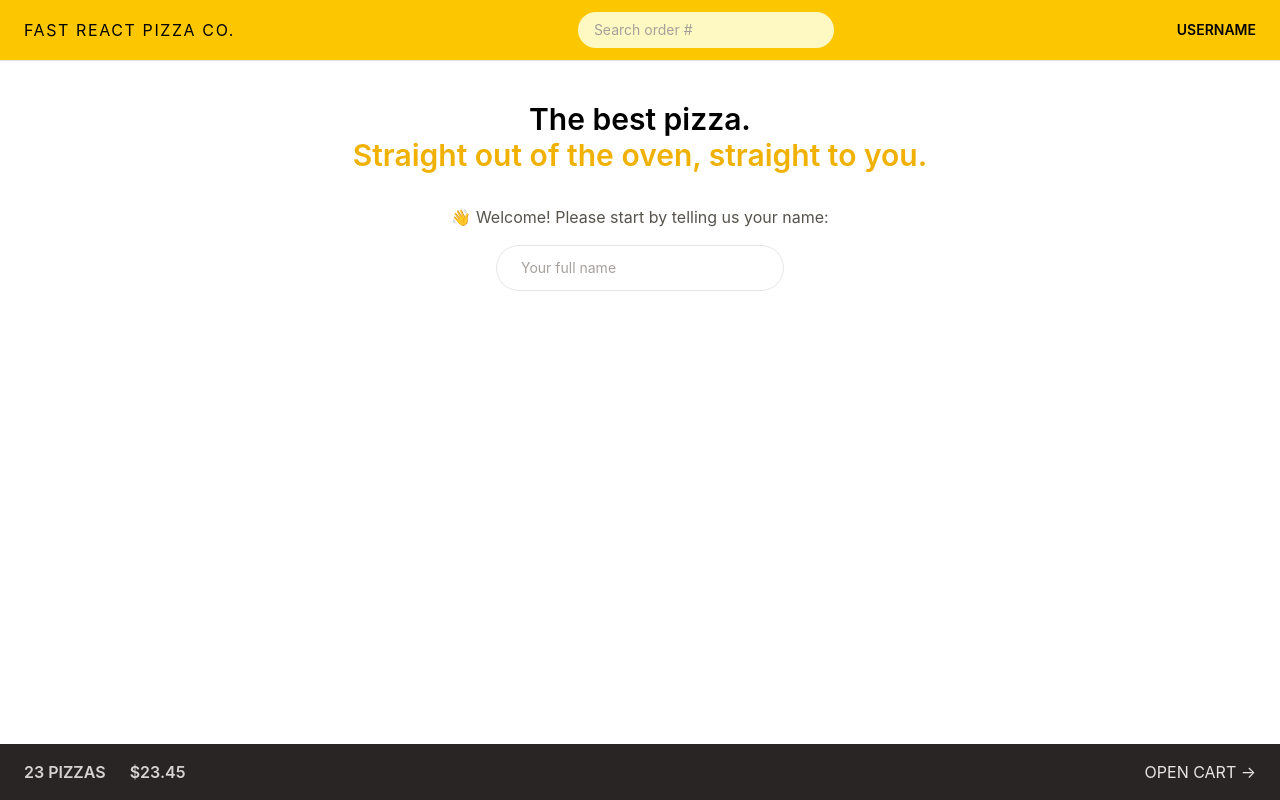
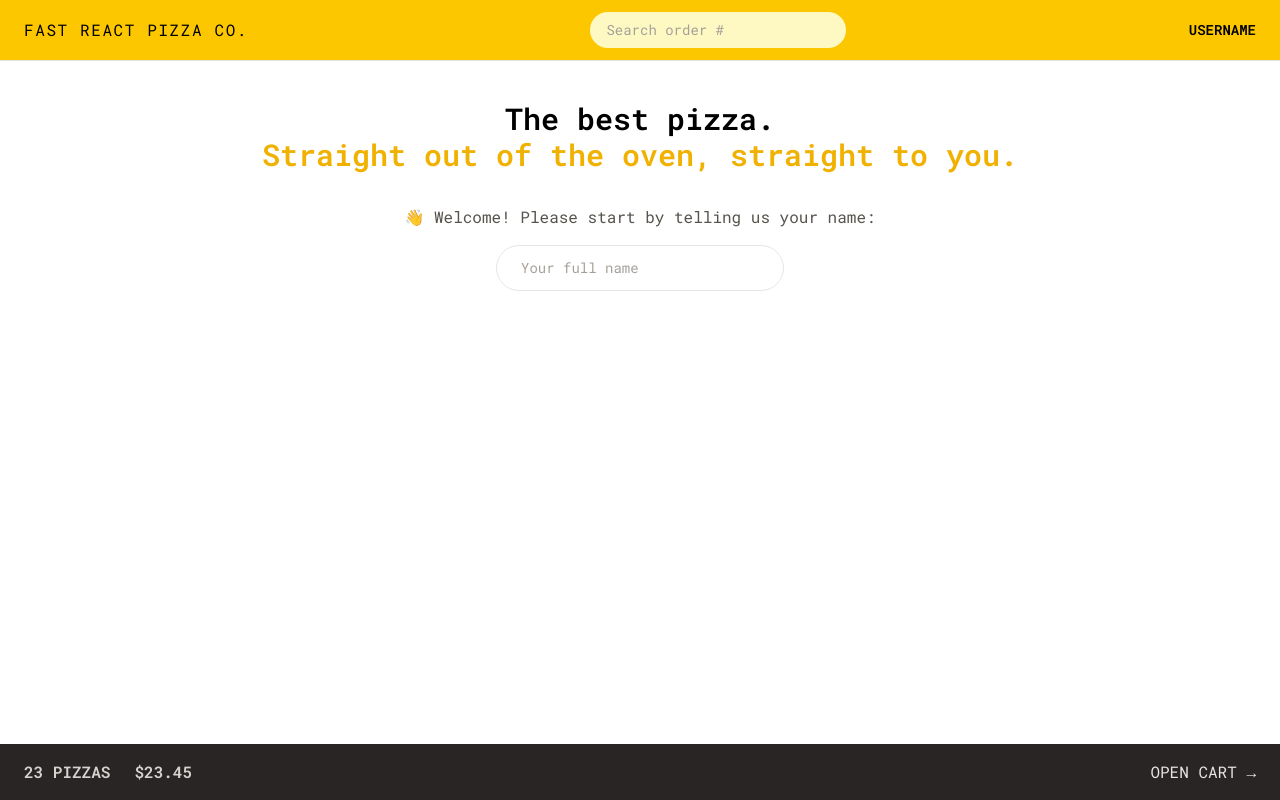
Before and after one commit to eroscamposg/react-pizza, a React (Vite) app: page / in a window 1280 px wide. Built offline with nearby package versions, Linux system fonts and the light colour scheme.

Commit message:
Utilizing custom styles with @themes

```diff
--- a/index.html
+++ b/index.html
@@ -3,6 +3,12 @@
   <head>
     <meta charset="UTF-8" />
     <link rel="icon" type="image/svg+xml" href="/favicon.svg" />
+    <link rel="preconnect" href="https://fonts.googleapis.com" />
+    <link rel="preconnect" href="https://fonts.gstatic.com" crossorigin />
+    <link
+      href="https://fonts.googleapis.com/css2?family=Roboto+Mono:ital,wght@0,100..700;1,100..700&display=swap"
+      rel="stylesheet"
+    />
     <meta name="viewport" content="width=device-width, initial-scale=1.0" />
     <title>16-react-pizza</title>
   </head>
--- a/src/index.css
+++ b/src/index.css
@@ -1,16 +1,20 @@
 @import "tailwindcss";
+
+@theme {
+  --font-sans: "Roboto Mono", monospace;
+  --height-screen: 100dvh;
+}
 
 @layer components {
   .input {
     @apply w-full rounded-full border border-stone-200 px-4 py-2 text-sm transition-all duration-300 placeholder:text-stone-400 focus:ring focus:ring-yellow-400 focus:outline-none md:px-6 md:py-3;
-  }
   }
 
   /* https://dev.to/afif/i-made-100-css-loaders-for-your-next-project-4eje */
   .loader {
     width: 45px;
     aspect-ratio: 0.75;
-  --c: no-repeat linear-gradient(#333 0 0);
+    --c: no-repeat linear-gradient(theme(colors.stone.800) 0 0);
     background:
       var(--c) 0% 50%,
       var(--c) 50% 50%,
@@ -45,3 +49,4 @@
         100% 100%;
     }
   }
+}
--- a/src/ui/AppLayout.jsx
+++ b/src/ui/AppLayout.jsx
@@ -10,7 +10,6 @@
   return (
     <div className="grid h-screen grid-rows-[auto_1fr_auto]">
       {isLoading && <Loader />}
-
       <Header />
       <div className="overflow-scroll">
         <main className="mx-auto max-w-3xl">
--- a/src/ui/Loader.jsx
+++ b/src/ui/Loader.jsx
@@ -1,5 +1,7 @@
 export default function Loader() {
   return (
-    <div className="loader"></div>
-  )
+    <div className="absolute inset-0 flex items-center justify-center bg-slate-200/20 backdrop-blur-sm">
+      <div className="loader"></div>
+    </div>
+  );
 }
```
Lines whose indentation alone changed are shown as unchanged.
